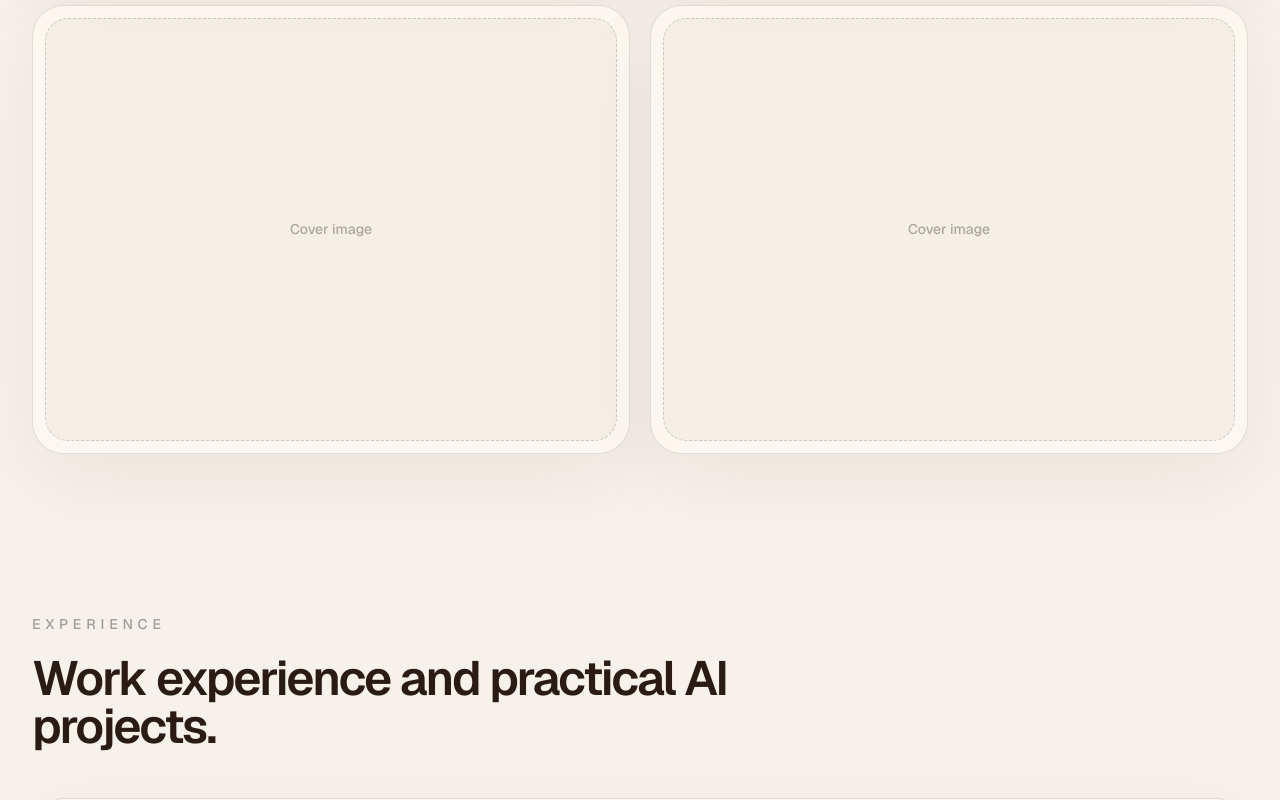
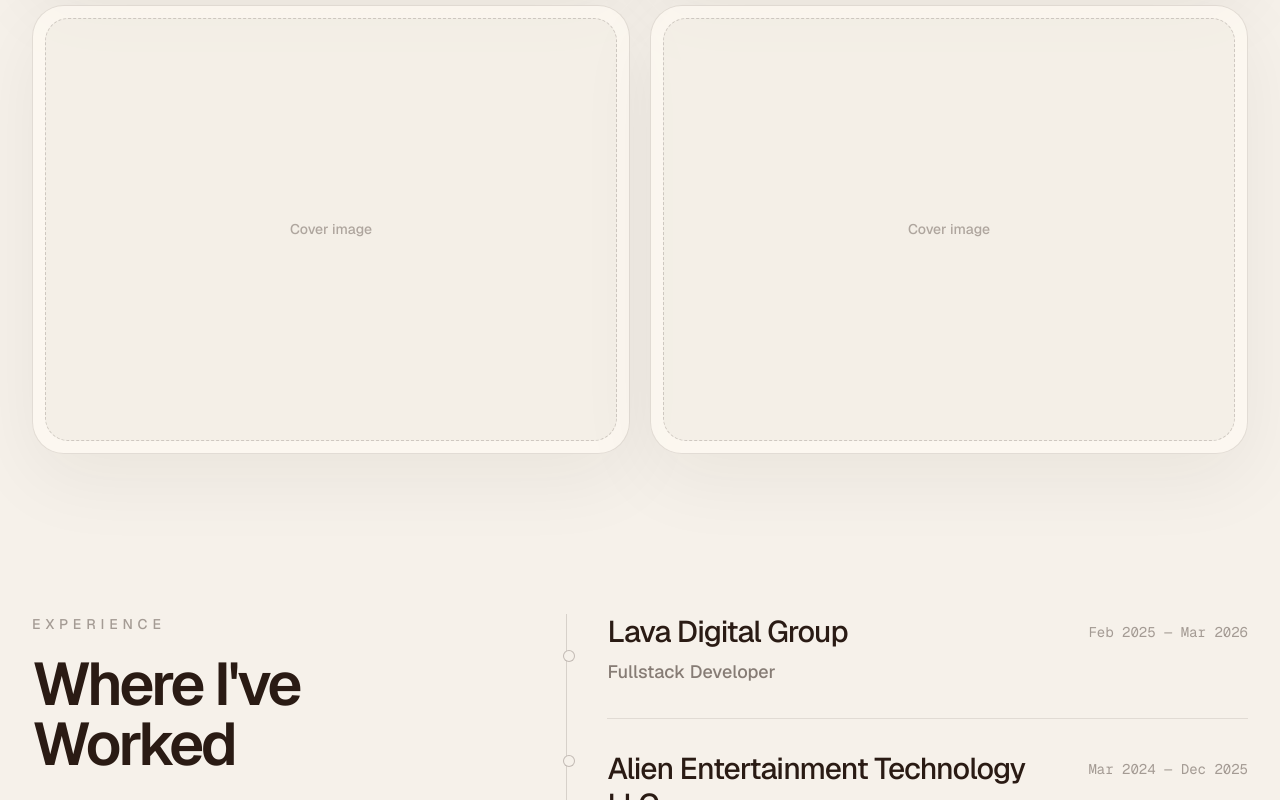
Before and after one commit to demihtran/demihtran.github.io, a Next.js app: page / in a window 1280 px wide. Shown: the part 2000-2800 px from the top of the page. Built offline with nearby package versions, Linux system fonts and the light colour scheme.

Commit message:
Redesign Experience timeline
Update the Experience section to present work history as a focused timeline matching the portfolio layout direction.

Co-Authored-By: Claude Opus 4.7 <noreply@anthropic.com>

```diff
--- a/src/components/experience.tsx
+++ b/src/components/experience.tsx
@@ -1,44 +1,47 @@
-import { Card } from "@/components/ui/card";
-
 const experiences = [
   {
-    role: "AI Engineer",
-    company: "Company / Project name",
-    period: "2025 — Present",
-    description:
-      "Describe your responsibilities, AI systems you built, model workflows, automation, evaluation, deployment work and business impact here.",
+    company: "Lava Digital Group",
+    role: "Fullstack Developer",
+    period: "Feb 2025 — Mar 2026",
   },
   {
-    role: "Previous role",
-    company: "Company / Project name",
-    period: "2024 — 2025",
-    description:
-      "Add another work experience entry here. This can be full-time work, freelance projects, internships or production AI projects.",
+    company: "Alien Entertainment Technology LLC",
+    role: "Front End Developer",
+    period: "Mar 2024 — Dec 2025",
+  },
+  {
+    company: "University NTTU",
+    role: "Student",
+    period: "2020 — 2024",
   },
 ];
 
 export function Experience() {
   return (
     <section id="experience" className="mx-auto max-w-7xl px-6 py-20 lg:px-8">
-      <div data-reveal className="mb-12 max-w-3xl">
+      <div className="grid gap-12 lg:grid-cols-[0.8fr_1.2fr] lg:gap-20">
+        <div data-reveal>
           <p className="text-sm font-medium uppercase tracking-[0.35em] text-[#2a1b14]/40">Experience</p>
-        <h2 className="mt-5 text-4xl font-semibold tracking-[-0.04em] text-[#2a1b14] sm:text-5xl">
-          Work experience and practical AI projects.
+          <h2 className="mt-5 max-w-sm text-4xl font-semibold leading-none tracking-[-0.05em] text-[#2a1b14] sm:text-5xl lg:text-6xl">
+            Where I&apos;ve Worked
           </h2>
         </div>
-      <div className="space-y-5">
+        <div className="relative space-y-0 border-l border-[#2a1b14]/15 pl-7 sm:pl-10">
           {experiences.map((experience) => (
-          <Card data-reveal key={`${experience.role}-${experience.company}`} className="p-7 sm:p-8">
-            <div className="grid gap-5 md:grid-cols-[1fr_auto] md:items-start">
+            <div data-reveal key={`${experience.company}-${experience.role}`} className="relative border-b border-[#2a1b14]/10 py-8 first:pt-0 last:border-b-0 last:pb-0">
+              <span className="absolute -left-[2.05rem] top-9 size-3 rounded-full border border-[#2a1b14]/25 bg-[#f6f1ea] sm:-left-[2.8rem]" />
+              <div className="grid gap-4 sm:grid-cols-[1fr_auto] sm:items-start">
                 <div>
-                <h3 className="text-2xl font-medium tracking-[-0.02em] text-[#2a1b14]">{experience.role}</h3>
-                <p className="mt-2 text-base text-[#2a1b14]/50">{experience.company}</p>
+                  <h3 className="text-2xl font-medium tracking-[-0.03em] text-[#2a1b14] sm:text-3xl">
+                    {experience.company}
+                  </h3>
+                  <p className="mt-2 text-base font-medium text-[#2a1b14]/55 sm:text-lg">{experience.role}</p>
                 </div>
-              <p className="font-mono text-sm text-[#2a1b14]/40">{experience.period}</p>
+                <p className="font-mono text-sm text-[#2a1b14]/40 sm:pt-2">{experience.period}</p>
               </div>
-            <p className="mt-6 max-w-3xl text-base leading-7 text-[#2a1b14]/55">{experience.description}</p>
-          </Card>
+            </div>
           ))}
+        </div>
       </div>
     </section>
   );
```
Lines whose indentation alone changed are shown as unchanged.
